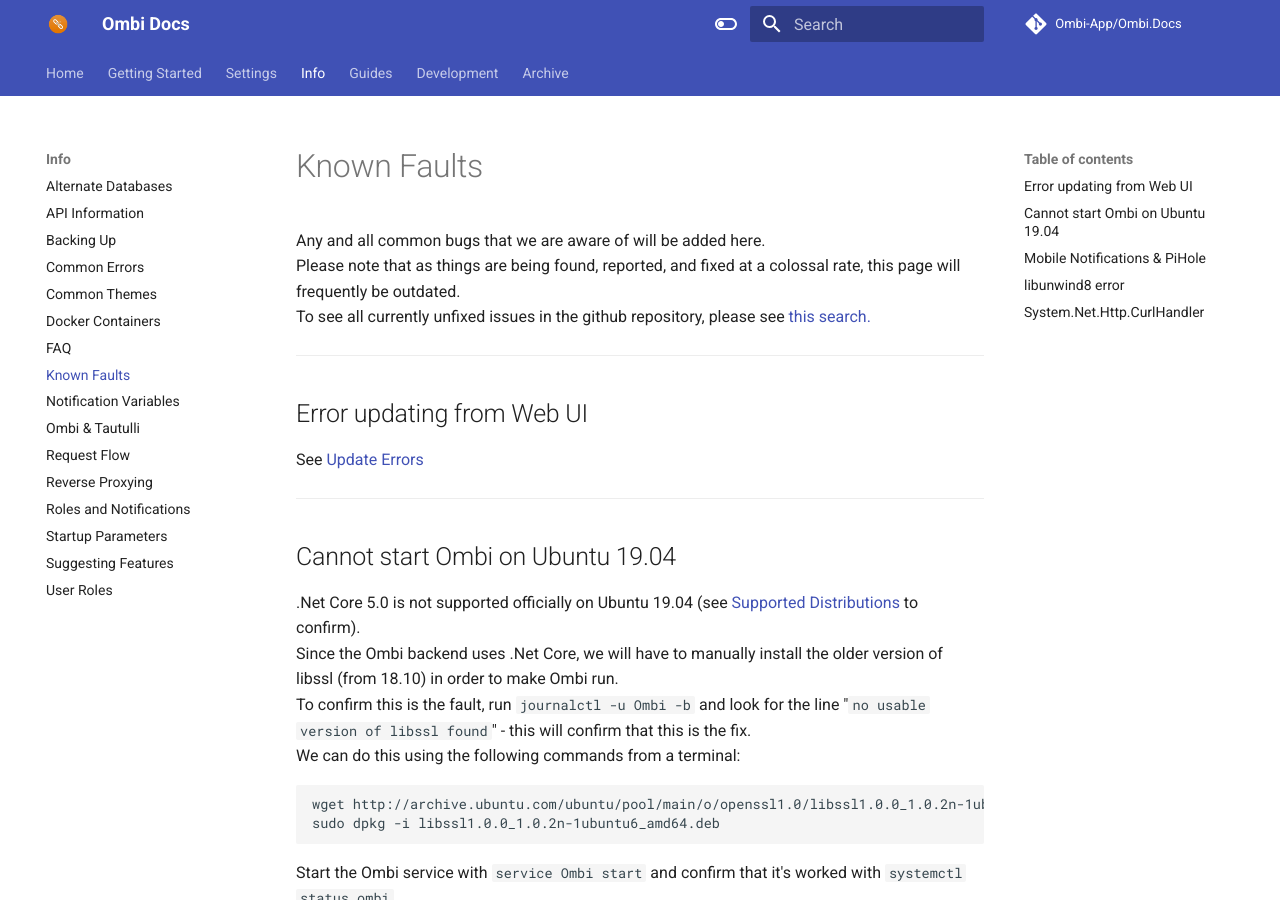
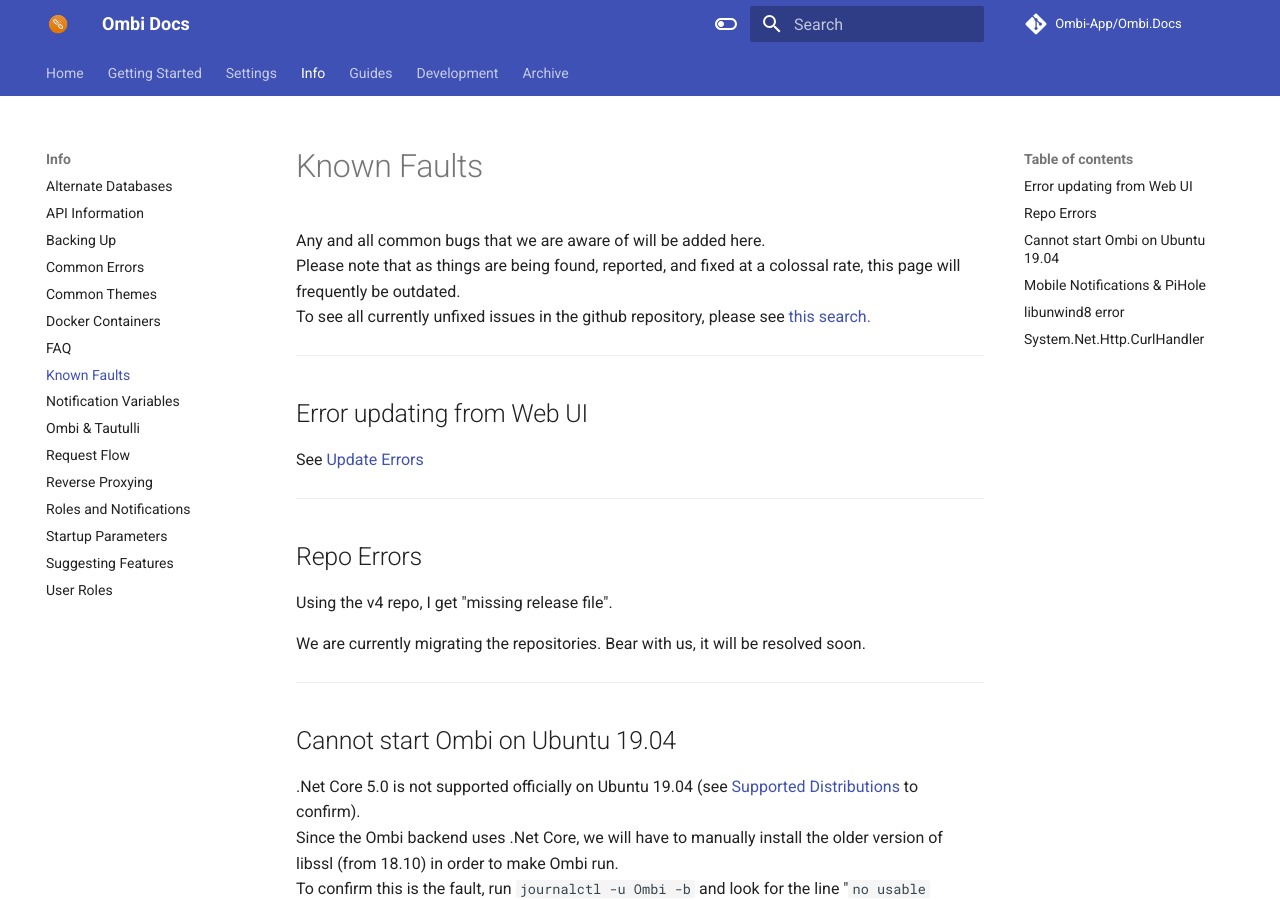
Before and after one commit to Ombi-app/Ombi.Docs, an MkDocs documentation site: the page built from docs/info/known-faults.md, in a window 1280 px wide and 900 px high. Built offline with MkDocs 1.6.1 and Material for MkDocs 9.7.7, drawn with Linux system fonts in a browser that asks for light colours; comment, search, counter and statistics services are not loaded.

Commit message:
Add note regarding apt repo migration

```diff
--- a/docs/info/known-faults.md
+++ b/docs/info/known-faults.md
@@ -8,6 +8,13 @@
 ## Error updating from Web UI
 
 See [Update Errors](../../guides/updating/#automatic-updates)
+***
+
+## Repo Errors
+
+Using the v4 repo, I get "missing release file".
+
+We are currently migrating the repositories. Bear with us, it will be resolved soon.
 ***
 
 ## Cannot start Ombi on Ubuntu 19.04
```
Also changed, not shown: docs/guides/installation.md (+1 -0 lines).
